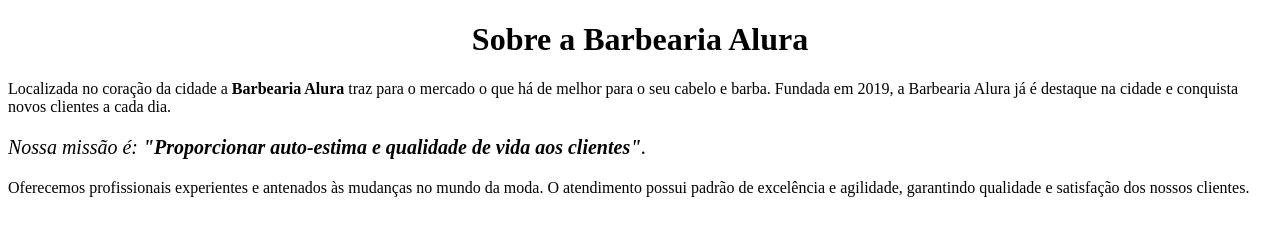
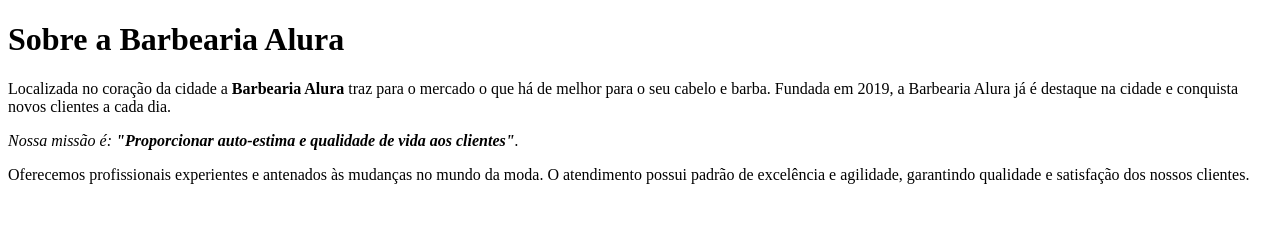
Before and after one commit to gabrielaagata/BarbeariaAlura, a plain HTML site: page index.html in a window 1280 px wide. Drawn offline with Linux system fonts and the light colour scheme.

Commit message:
atualçizando

```diff
--- a/index.html
+++ b/index.html
@@ -3,16 +3,14 @@
     <head>
         <meta charset="UTF-8">
         <title>Barbearia Alura</title>
-        <link rel="stylesheet" href="style.css">
     </head>
-
     <body>
-        <h1 style="text-align: center">Sobre a Barbearia Alura</h1>
+        <h1>Sobre a Barbearia Alura</h1>
 
         <p>Localizada no coração da cidade a <strong>Barbearia Alura</strong> traz para o mercado o que há de melhor para o seu cabelo e barba.
         Fundada em 2019, a Barbearia Alura já é destaque na cidade e conquista novos clientes a cada dia.</p>
 
-        <p style="font-size: 20px"><em>Nossa missão é: <strong>"Proporcionar auto-estima e qualidade de vida aos clientes"</strong>.</em></p>
+        <p><em>Nossa missão é: <strong>"Proporcionar auto-estima e qualidade de vida aos clientes"</strong>.</em></p>
 
         <p>Oferecemos profissionais experientes e antenados às mudanças no mundo da moda.
         O atendimento possui padrão de excelência e agilidade, garantindo qualidade e satisfação dos nossos clientes.</p>
```
